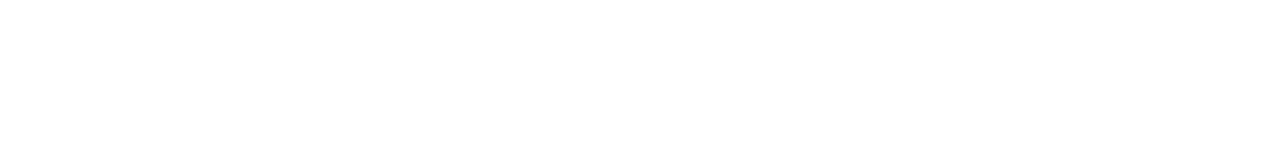
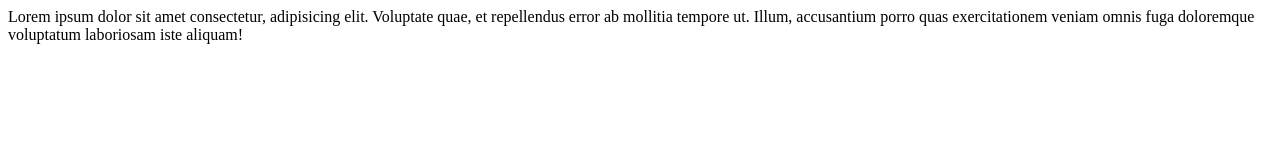
Before and after one commit to ibrabowe97/PythonProject, a plain HTML site: page index.html in a window 1280 px wide. Drawn offline with Linux system fonts and the light colour scheme.

Commit message:
Adding a div on index.html

```diff
--- a/index.html
+++ b/index.html
@@ -6,6 +6,8 @@
     <title>Document</title>
 </head>
 <body>
-
+    <div>
+        Lorem ipsum dolor sit amet consectetur, adipisicing elit. Voluptate quae, et repellendus error ab mollitia tempore ut. Illum, accusantium porro quas exercitationem veniam omnis fuga doloremque voluptatum laboriosam iste aliquam!
+    </div>
 </body>
 </html>
```
